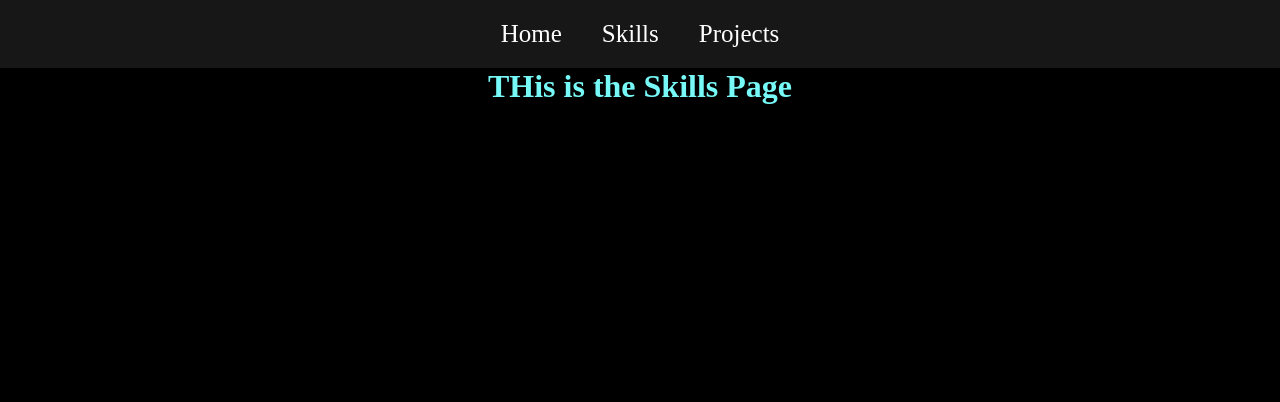
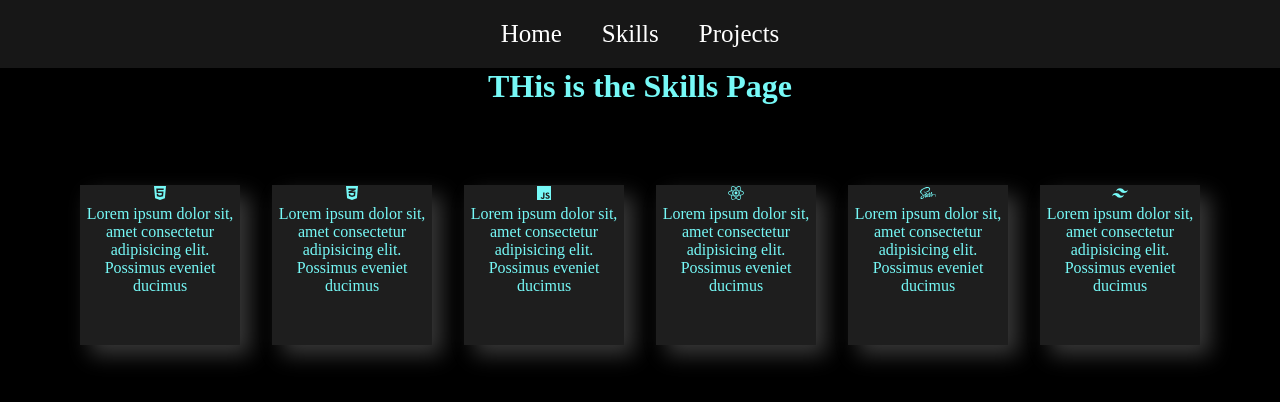
Before and after one commit to infrit-webdev/myPortfolio, a React (Vite) app: page /skills in a window 1280 px wide. Shown: the top 402 px of the page. Built offline with nearby package versions, Linux system fonts and the light colour scheme.

Commit message:
updated skills cards

```diff
--- a/src/components/Skills.jsx
+++ b/src/components/Skills.jsx
@@ -1,8 +1,40 @@
+import { FaHtml5 } from "react-icons/fa";
+import { FaCss3Alt } from "react-icons/fa";
+import { FaReact } from "react-icons/fa";import { IoLogoJavascript } from "react-icons/io5";
+import { FaSass } from "react-icons/fa";
+import { RiTailwindCssFill } from "react-icons/ri";
+
 
 const Skills = () => {
   return (
     <div>
       <h1>THis is the Skills Page</h1>
+      <div className="skills-container">
+        <div className="skill-card">
+          <FaHtml5 />
+          <p>Lorem ipsum dolor sit, amet consectetur adipisicing elit. Possimus eveniet ducimus </p>
+        </div>
+        <div className="skill-card">
+          <FaCss3Alt />
+          <p>Lorem ipsum dolor sit, amet consectetur adipisicing elit. Possimus eveniet ducimus </p>
+        </div>
+        <div className="skill-card">
+          <IoLogoJavascript />
+          <p>Lorem ipsum dolor sit, amet consectetur adipisicing elit. Possimus eveniet ducimus </p>
+        </div>
+        <div className="skill-card">
+          <FaReact />
+          <p>Lorem ipsum dolor sit, amet consectetur adipisicing elit. Possimus eveniet ducimus </p>
+        </div>
+        <div className="skill-card">
+          <FaSass />
+          <p>Lorem ipsum dolor sit, amet consectetur adipisicing elit. Possimus eveniet ducimus </p>
+        </div>
+        <div className="skill-card">
+          <RiTailwindCssFill />
+          <p>Lorem ipsum dolor sit, amet consectetur adipisicing elit. Possimus eveniet ducimus </p>
+        </div>
+      </div>
     </div>
   )
 }
--- a/src/styles/Navbar.css
+++ b/src/styles/Navbar.css
@@ -48,6 +48,23 @@
     text-align: center;
 }
 
+.skills-container {
+    margin: 5rem 3rem;
+    display: flex;
+    flex-wrap: wrap;
+    gap: 2rem;
+    justify-content: center;
+    align-items: center;
+}
+
+.skill-card {
+    height: 10rem;
+    width: 10rem;
+    background-color: rgb(30, 30, 30);
+    box-shadow: 10px 10px 20px rgba(224, 224, 224, 0.25);
+    /* border: 1px solid red; */
+}
+
 @media only screen and (max-width: 900px) {
     .navbar a {
         width: 70px;
```
